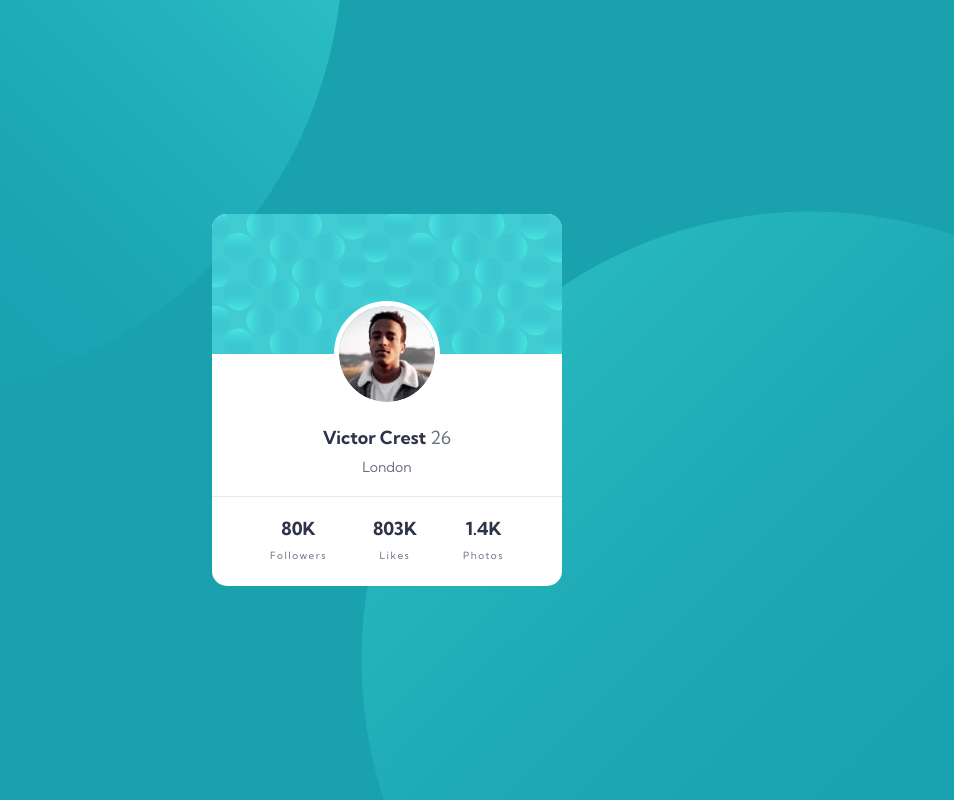
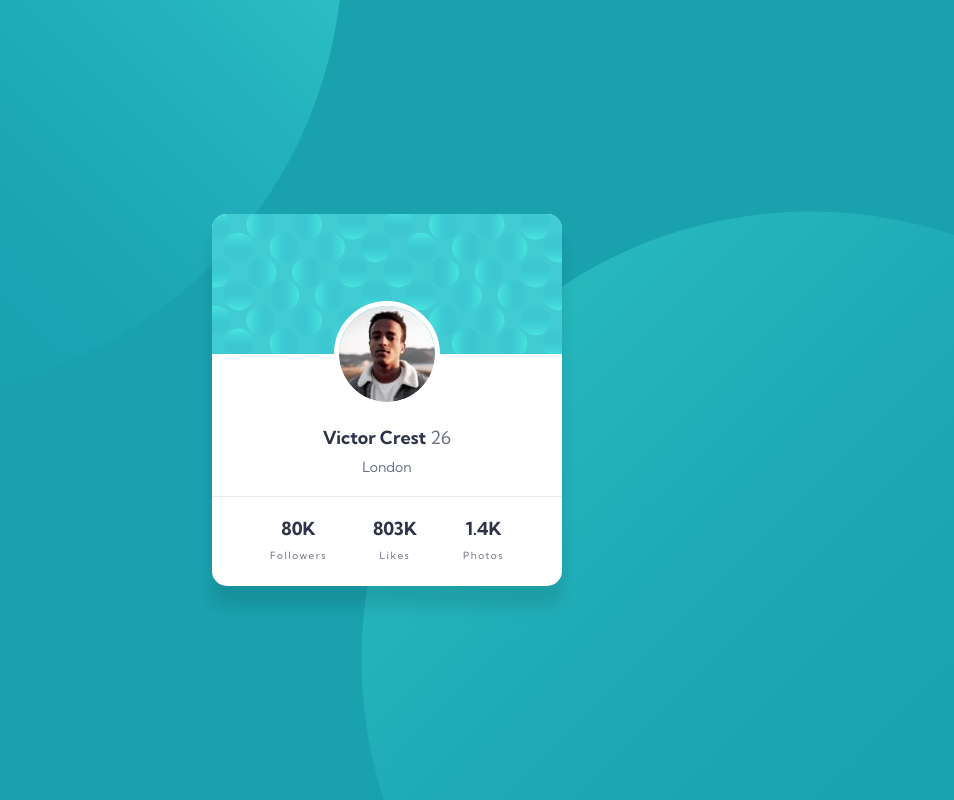
Before and after one commit to MATBMS/profile-card-component, a plain HTML site: page index.html in a window 1280 px wide. Shown: the whole page, without its empty margins (253-1207 px from the left). Drawn offline with Linux system fonts and the light colour scheme.

Commit message:
submit final version

```diff
--- a/index.html
+++ b/index.html
@@ -11,7 +11,7 @@
 
   <body>
     <main>
-      <div class="container">
+      <div class="profile-card">
         <div class="card-header"></div>
         <div class="profile">
           <img src="./assets/images/image-victor.jpg" alt="image profile" class="profile-img">
--- a/styles.css
+++ b/styles.css
@@ -92,10 +92,11 @@ main {
   background-color: #19A1AE;
 }
 
-.container {
+.profile-card {
   width: 350px;
   border-radius: 15px;
   background-color: #fff;
+  box-shadow: 0 20px 15px rgba(0, 0, 0, 0.1);
 }
 
 /* == HEADER == */
@@ -151,7 +152,7 @@ main {
 }
 
 @media (max-width: 375px) {
-  .container {
+  .profile-card {
     width: 326px;
   }
 
```
